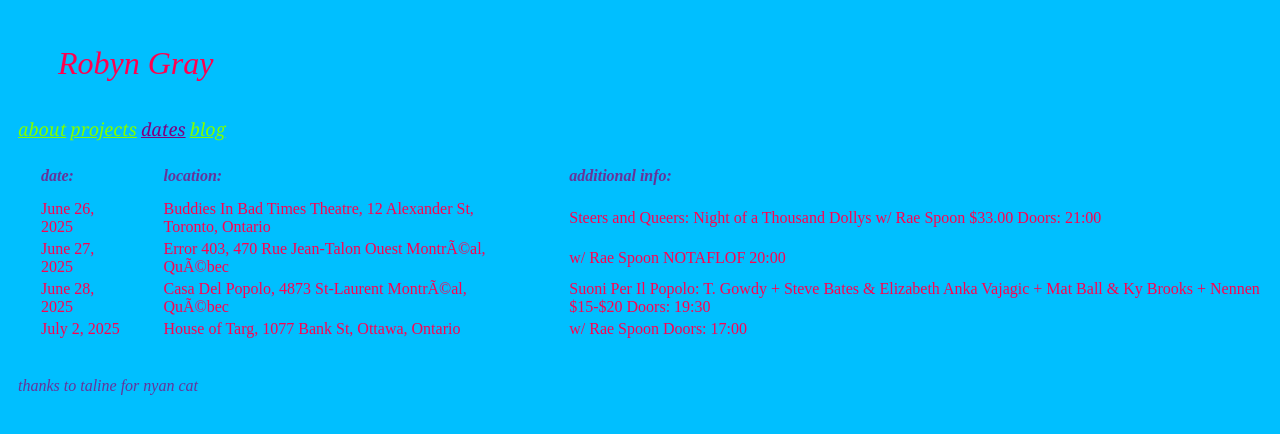
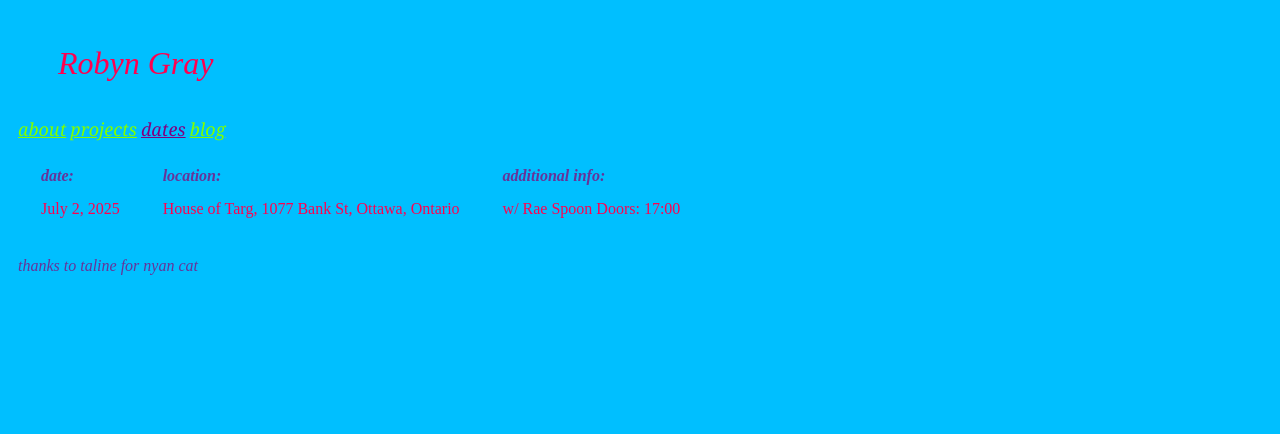
Before and after one commit to very-soft-particles/robyngrayquest, a plain HTML site: page dates.html in a window 1280 px wide. Shown: the top 434 px of the page. Drawn offline with Linux system fonts and the light colour scheme.

Commit message:
updated dates

```diff
--- a/dates.html
+++ b/dates.html
@@ -31,24 +31,6 @@
           </tr>
 
           <tr>
-            <td class="table_row_element">June 26, 2025</td>
-            <td class="table_row_element">Buddies In Bad Times Theatre, 12 Alexander St, Toronto, Ontario</td>
-            <td class="table_row_element">Steers and Queers: Night of a Thousand Dollys w/ Rae Spoon $33.00 Doors: 21:00</td>
-          </tr>
-
-          <tr>
-            <td class="table_row_element">June 27, 2025</td>
-            <td class="table_row_element">Error 403, 470 Rue Jean-Talon Ouest Montréal, Québec</td>
-            <td class="table_row_element">w/ Rae Spoon NOTAFLOF 20:00</td>
-          </tr>
-
-          <tr>
-            <td class="table_row_element">June 28, 2025</td>
-            <td class="table_row_element">Casa Del Popolo, 4873 St-Laurent Montréal, Québec</td>
-            <td class="table_row_element">Suoni Per Il Popolo: T. Gowdy + Steve Bates & Elizabeth Anka Vajagic + Mat Ball & Ky Brooks + Nennen $15-$20 Doors: 19:30</td>
-          </tr>
-
-          <tr>
             <td class="table_row_element">July 2, 2025</td>
             <td class="table_row_element">House of Targ, 1077 Bank St, Ottawa, Ontario</td>
             <td class="table_row_element">w/ Rae Spoon Doors: 17:00</td>
```
Also changed, not shown: 1 other file.
